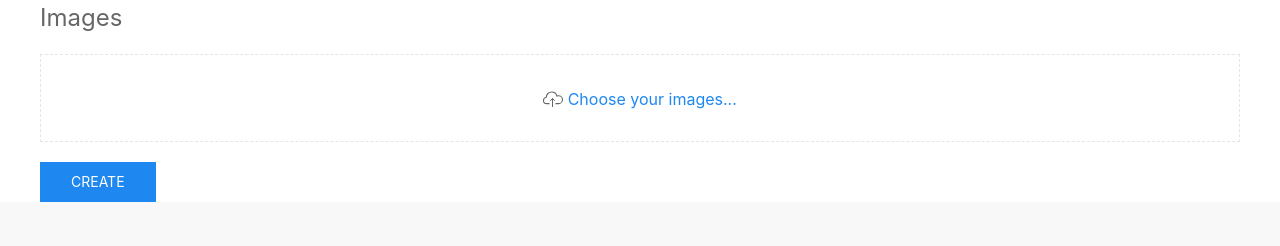
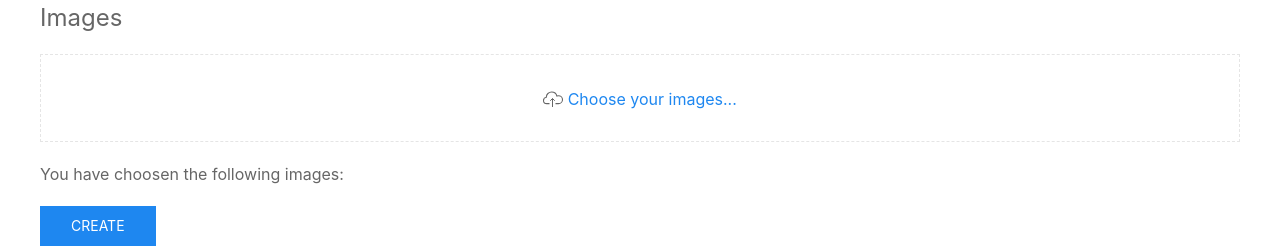
Before and after one commit to yhutter-dbm/pymig, a Flask app: page /create_new_gallery/ in a window 1280 px wide. Shown: the part 649-895 px from the top of the page. Before the commit the page ends 851 px from the top, so only its background shows below. Run offline with Flask 2, Linux system fonts and the light colour scheme; some libraries are stand-ins or nearby versions.

Commit message:
Implemented displaying the uploaded files in UI

```diff
--- a/main.py
+++ b/main.py
@@ -111,7 +111,8 @@ def create_new_gallery():
 
     return render_template("create_new_gallery.html",
                            side_nav_elements=result,
-                           current_path=current_path)
+                           current_path=current_path,
+                           requires_show_uploaded_files=True)
 
 
 @app.route('/look_at_gallery/<gallery_name>')
--- /dev/null
+++ b/static/js/show-uploaded-files.js
@@ -0,0 +1,21 @@
+// Get the necessary references from the DOM by id...
+let fileList = document.getElementById("choosen-image-files")
+let fileUpload = document.getElementById("gallery-images");
+
+// Register for change events on the file upload control...
+fileUpload.addEventListener("change", (event) => {
+  const files = event.target.files;
+  populateFileList(files);
+});
+
+const populateFileList = (files) => {
+  // Remove all children
+  fileList.innerHTML = "";
+
+  // Populate new children depending on the file names the user has uploaded...
+  for (var i = 0; i < files.length; i++) {
+    const listElement = document.createElement("li")
+    listElement.innerHTML = files[i].name;
+    fileList.append(listElement);
+  }
+};
--- a/templates/create_new_gallery.html
+++ b/templates/create_new_gallery.html
@@ -44,6 +44,10 @@
 					<span class="uk-link">Choose your images...</span>
 				</div>
 			</div>
+
+			<p>You have choosen the following images:</p>
+			<ul class="uk-list uk-list-striped" id="choosen-image-files">
+			</ul>
 		</div>
 	</fieldset>
 
--- a/templates/layout.html
+++ b/templates/layout.html
@@ -38,6 +38,10 @@
 	{% if requires_init_masonry %}
 		<script type="text/javascript" src="{{ url_for('static', filename='js/init-masonry.js')}}"></script>
 	{% endif %}
+
+	{% if requires_show_uploaded_files %}
+		<script type="text/javascript" src="{{ url_for('static', filename='js/show-uploaded-files.js')}}"></script>
+	{% endif %}
 </body>
 
 </html>
```
